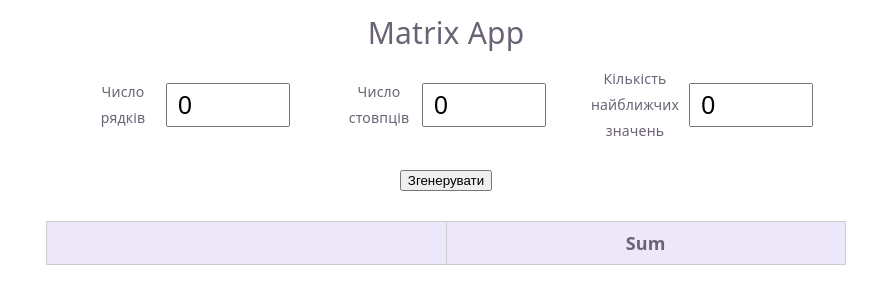
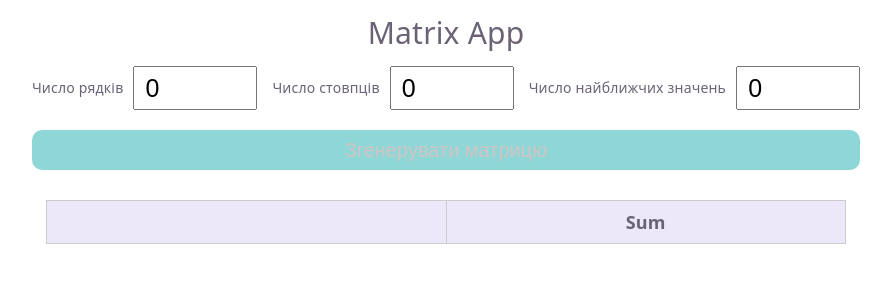
Before and after one commit to olha-riannon/memcrab-tz-2026-03-24, a React (Vite) app: page / in a window 1280 px wide. Shown: the top 304 px of the page, without its empty margins (194-1085 px from the left). Built offline with nearby package versions, Linux system fonts and the light colour scheme.

Commit message:
Added button style

```diff
--- a/src/App.tsx
+++ b/src/App.tsx
@@ -17,9 +17,9 @@ function App() {
 
   return (
     <div>
-      <div className="container">
+      <div>
         <h1>Matrix App</h1>
-        <div>
+        <div className="container">
           <div className="input-container">
             <Input
               name="Число рядків"
@@ -36,13 +36,15 @@ function App() {
               max={100}
             />
             <Input
-              name="Кількість найближчих значень"
+              name="Число найближчих значень"
               value={numClosest}
               setValue={setNumClosest}
               min={0}
             />
           </div>
-          <button onClick={handleGenerate}>Згенерувати</button>
+          <button className="button" onClick={handleGenerate}>
+            Згенерувати матрицю
+          </button>
         </div>
       </div>
 
--- a/src/components/Input/Input.css
+++ b/src/components/Input/Input.css
@@ -1,7 +1,7 @@
 .input-container {
   display: flex;
   flex-direction: row;
-  justify-content: space-around;
+  justify-content: space-between;
   margin-bottom: 20px;
 }
 
@@ -10,7 +10,11 @@
   flex-direction: row;
   justify-content: center;
   align-items: center;
-  max-width: 200px;
+  max-width: 600px;
+}
+
+.input-label:not(:first-child) {
+  margin-left: 15px;
 }
 
 .input-label input {
--- a/src/index.css
+++ b/src/index.css
@@ -64,6 +64,28 @@ h1 {
 .container {
   display: flex;
   flex-direction: column;
+  justify-content: center;
   justify-self: center;
-  width: 60%;
+  /* width: 60%; */
 }
+
+.button {
+  width: 100%;
+  height: 40px;
+  font-size: 20px;
+  color: #d0c4c4;
+  background: #21afb080;
+  border: solid 0;
+  border-radius: 10px;
+  cursor: pointer;
+}
+
+.button:hover {
+  background: #69dede80;
+  transition: 0.5s ease;
+}
+
+.button:active {
+  background: #0b575780;
+  transition: 0.5s ease;
+}
```
